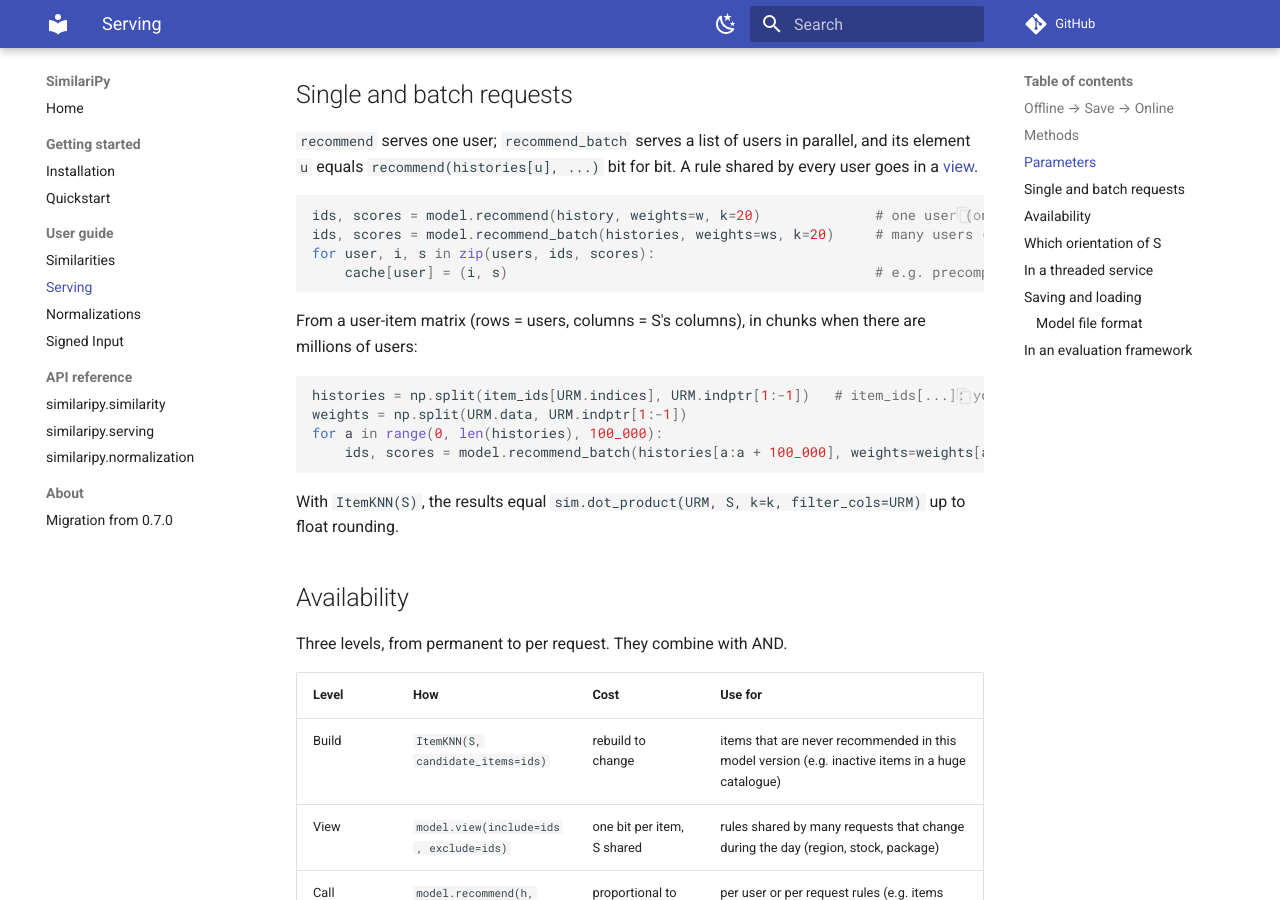
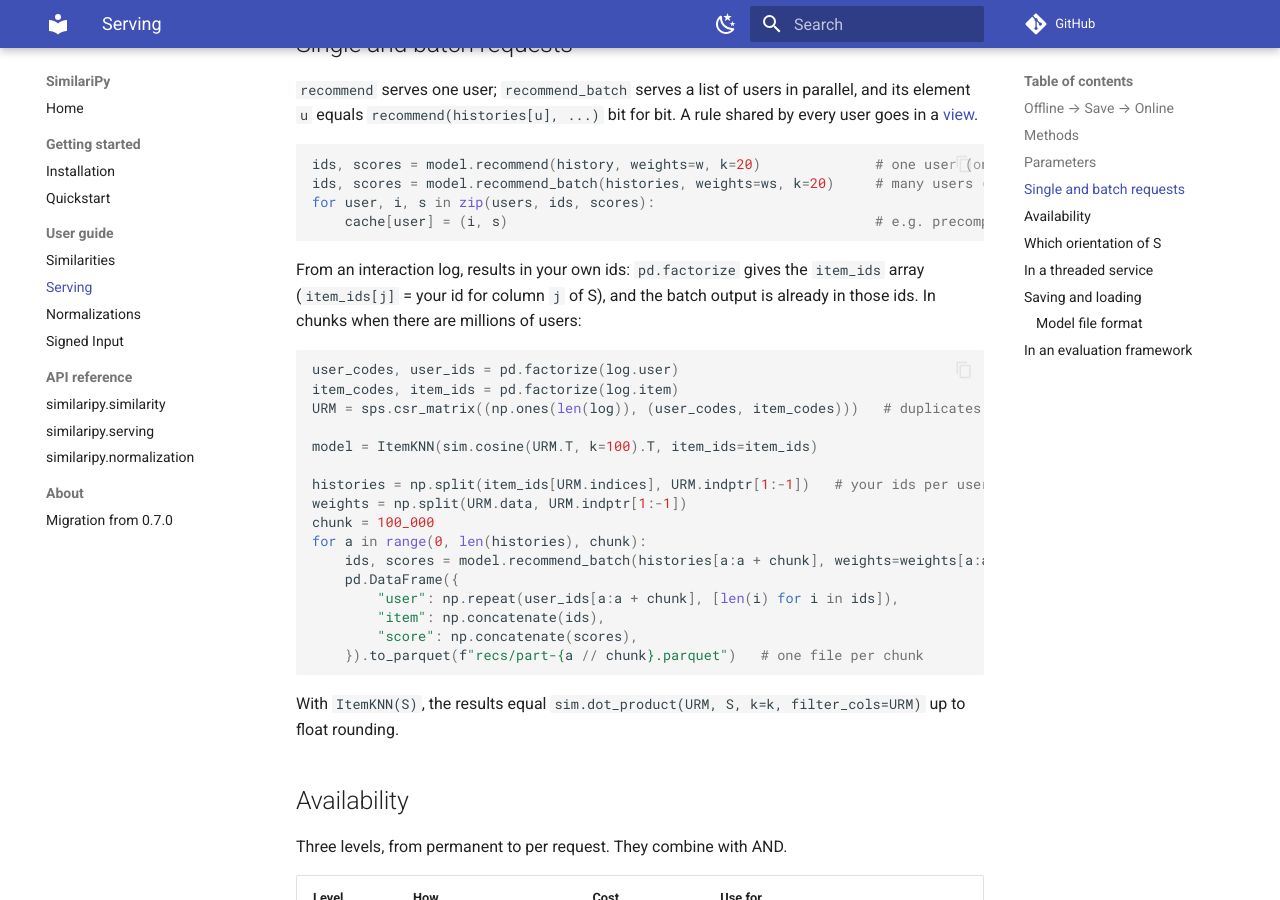
Before and after one commit to bogliosimone/similaripy, an MkDocs documentation site: the page built from docs/serving.md, in a window 1280 px wide and 900 px high, scrolled down 2248 px. Built offline with MkDocs 1.6.1 and Material for MkDocs 9.7.7, drawn with Linux system fonts in a browser that asks for light colours; comment, search, counter and statistics services are not loaded; some of the changed text lies outside the part shown.

Commit message:
Docs: Serving page, orientation by similarity family, interaction-log recipe, shorter save docstring

````diff
--- a/docs/serving.md
+++ b/docs/serving.md
@@ -1,8 +1,6 @@
 # 🛎️ Serving
 
-`ItemKNN` serves a similarity matrix S computed by any similarity function:
-build the model once, then get the top-k items for a user's history, one user
-per call or a batch of users. Everything is in your own item ids.
+`ItemKNN` serves a similarity matrix S computed by any similarity function.
 
 ```python
 from similaripy.serving import ItemKNN
@@ -78,14 +76,27 @@
     cache[user] = (i, s)                                             # e.g. precomputed results
 ```
 
-From a user-item matrix (rows = users, columns = S's columns), in chunks when
-there are millions of users:
+From an interaction log, results in your own ids: `pd.factorize` gives the
+`item_ids` array (`item_ids[j]` = your id for column `j` of S), and the batch
+output is already in those ids. In chunks when there are millions of users:
 
 ```python
-histories = np.split(item_ids[URM.indices], URM.indptr[1:-1])   # item_ids[...]: your ids
+user_codes, user_ids = pd.factorize(log.user)
+item_codes, item_ids = pd.factorize(log.item)
+URM = sps.csr_matrix((np.ones(len(log)), (user_codes, item_codes)))   # duplicates summed
+
+model = ItemKNN(sim.cosine(URM.T, k=100).T, item_ids=item_ids)
+
+histories = np.split(item_ids[URM.indices], URM.indptr[1:-1])   # your ids per user
 weights = np.split(URM.data, URM.indptr[1:-1])
-for a in range(0, len(histories), 100_000):
-    ids, scores = model.recommend_batch(histories[a:a + 100_000], weights=weights[a:a + 100_000], k=20)
+chunk = 100_000
+for a in range(0, len(histories), chunk):
+    ids, scores = model.recommend_batch(histories[a:a + chunk], weights=weights[a:a + chunk], k=20)
+    pd.DataFrame({
+        "user": np.repeat(user_ids[a:a + chunk], [len(i) for i in ids]),
+        "item": np.concatenate(ids),
+        "score": np.concatenate(scores),
+    }).to_parquet(f"recs/part-{a // chunk}.parquet")   # one file per chunk
 ```
 
 With `ItemKNN(S)`, the results equal `sim.dot_product(URM, S, k=k, filter_cols=URM)`
@@ -144,8 +155,13 @@
   A row of `S.T` can be long: a popular item is in many top-k lists.
 
 Which one scores better depends on the dataset and the similarity: evaluate
-both. In our tests `S.T` scored better with cosine, while RP3β with `S.T`
-recommended mostly the rarest items: use `ItemKNN(S)` there.
+both. By similarity family:
+
+| Family | Orientation |
+|--------|-------------|
+| Symmetric (`cosine`, `jaccard`, `dice`, `tversky` with `alpha = beta`, `dot_product`) | Both are valid models. In our tests `S.T` scored better, more so at larger `k`. |
+| Graph (`p3alpha`, `rp3beta`) | Use `S`: `S.T` fixes the popularity penalty at `beta = 1` whatever `beta` you pass, so tune `beta` with `S`. |
+| Asymmetric (`asymmetric_cosine`, `s_plus` and `tversky` with unequal weights) | Rows and columns differ by design: evaluate both. |
 
 ## In a threaded service
 
````
Also changed, not shown: docs/normalization.md (+1 -1 lines), docs/similarity.md (+1 -1 lines), 1 other file.
